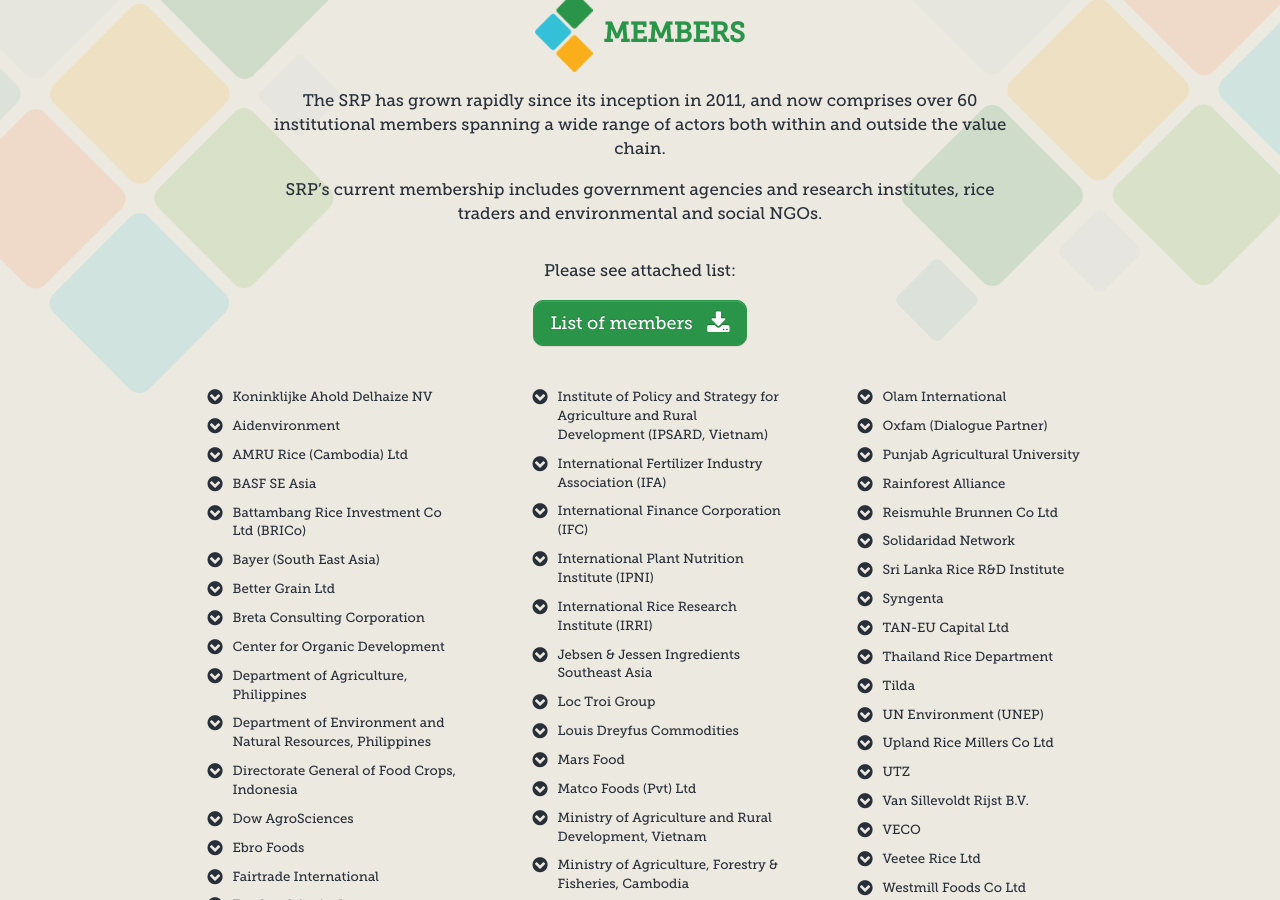
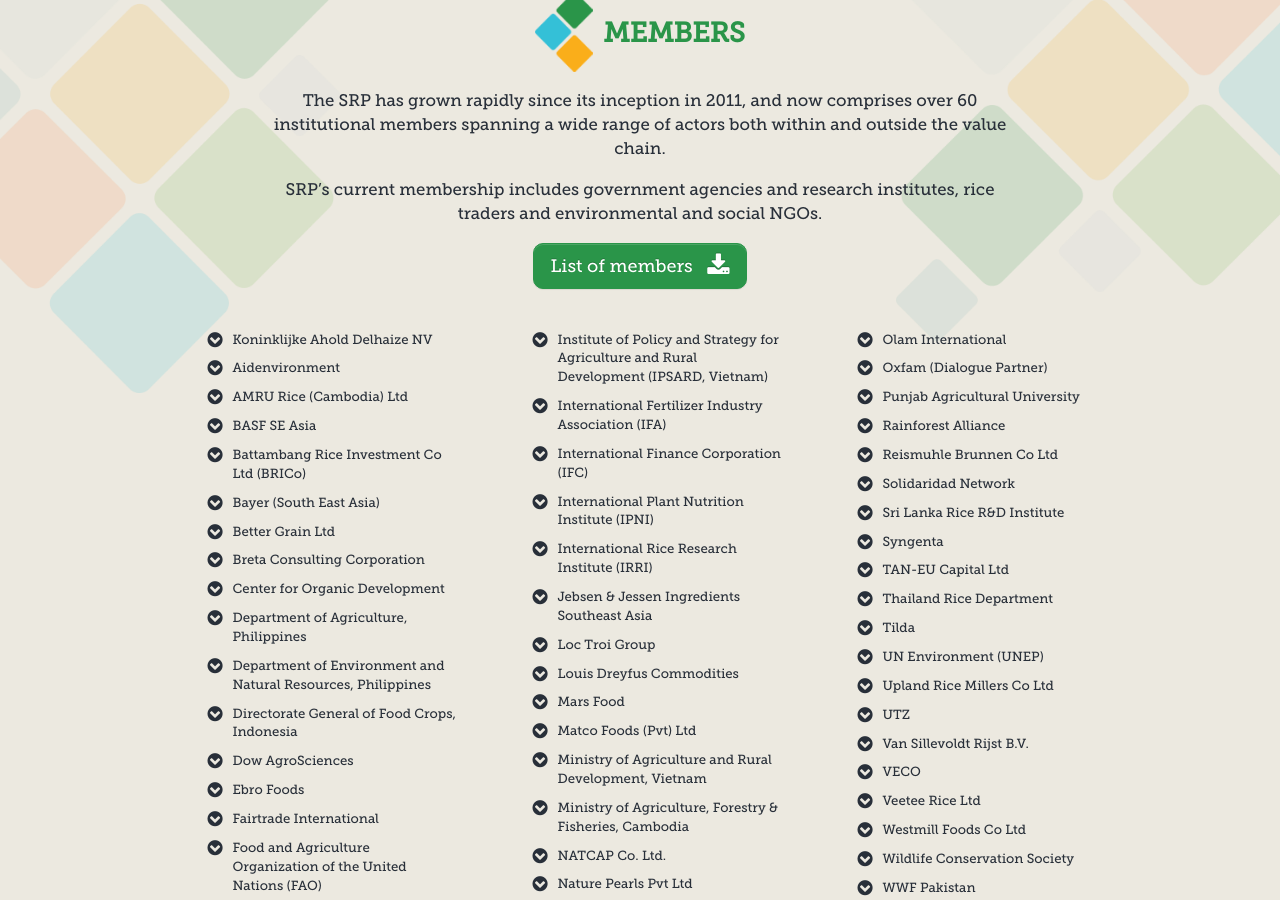
Before and after one commit to sustainablericeplatform/sustainablericeplatform.github.io, a Jekyll site: the page built from Get-Involved/index.html, in a window 1280 px wide and 900 px high, scrolled down 1426 px. Built offline with Jekyll 4.4.1, drawn with Linux system fonts in a browser that asks for light colours.

Commit message:
Update index.html

```diff
--- a/Get-Involved/index.html
+++ b/Get-Involved/index.html
@@ -72,7 +72,6 @@
         </div>
         <div class="row">
             <div class="col-md-10 col-md-offset-1">
-                <p>Please see attached list:</p>
                 <div class="button-container">
                     <button class="btn btn-primary btn-lg">List of members <i class="fa fa-download fa-lg" style="margin-left: 10px"></i></button>
                 </div>
```
